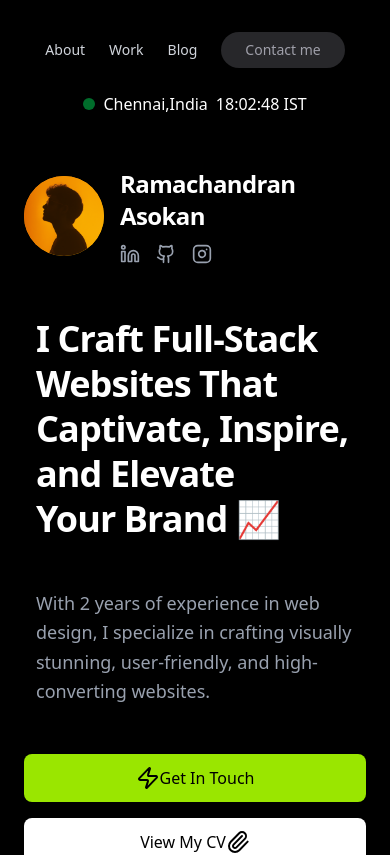
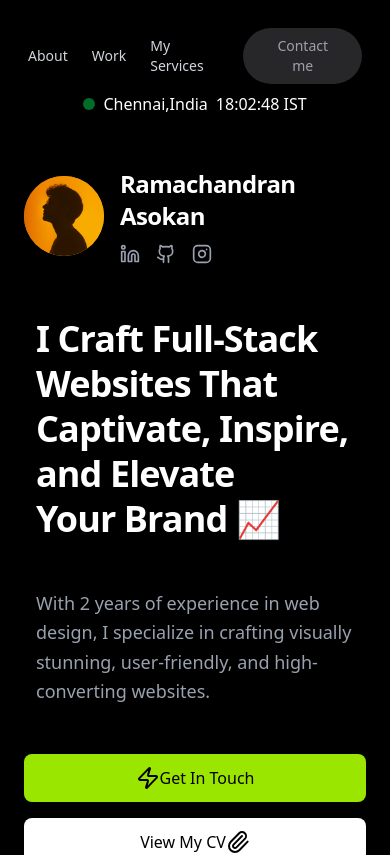
Before and after one commit to Ram24102002/PortfolioReact, a React (Vite) app: page / in a window 390 px wide. Shown: the top 855 px of the page. Built offline with nearby package versions, Linux system fonts and the light colour scheme.

Commit message:
anchor tags

```diff
--- a/src/components/common/Footer.jsx
+++ b/src/components/common/Footer.jsx
@@ -8,7 +8,7 @@ import { Mail, Phone, ExternalLink, Github, Linkedin, MessageCircle, Instagram }
 
 function FadeInFooter(){
   return (
-    <div className="py-30 md:py-40 bg-black text-white relative overflow-hidden">
+    <div className="py-30 md:py-40 bg-black text-white relative overflow-hidden" id="Footer">
       {/* Main content */}
       <div className="relative z-10 max-w-6xl mx-auto px-6">
         {/* Profile section */}
--- a/src/components/common/NavBar.jsx
+++ b/src/components/common/NavBar.jsx
@@ -1,12 +1,13 @@
 import React, { useEffect, useState } from "react";
+import { Link } from "react-router-dom";
 
 export default function Navbar() {
   const [activeItem, setActiveItem] = useState("");
 
   const navItems = [
-    { name: "About", href: "#about" },
-    { name: "Work", href: "#work" },
-    { name: "Blog", href: "#blog" },
+    { name: "About", href: "/" },
+    { name: "Work", href: "#Projects" },
+    { name: "My Services", href: "#MyServices" },
   ];
 
   const [time, setTime] = useState("");
@@ -60,9 +61,11 @@ export default function Navbar() {
             </div>
 
             {/* Contact Button */}
-            <button className="bg-zinc-800 hover:bg-lime-400 text-zinc-400 hover:text-black px-6 py-2 rounded-full text-sm font-medium transition-colors duration-200 text-align-center">
+            <a href="#Footer">
+              <button className="bg-zinc-800 hover:bg-lime-400 text-zinc-400 hover:text-black px-6 py-2 rounded-full text-sm font-medium transition-colors duration-200 text-align-center">
               Contact me
             </button>
+            </a>
           </div>
         </div>
       </div>
--- a/src/pages/home.jsx
+++ b/src/pages/home.jsx
@@ -22,7 +22,7 @@ function home() {
 
       {/* Projects */}
       <ScrollFadeIn>
-      <div>
+      <div id="Projects">
         <Projects />
       </div>
       </ScrollFadeIn>
@@ -51,7 +51,11 @@ function home() {
       </ScrollFadeIn>
 
       {/* Services Section */}
-      <ServicesSection />
+      <ScrollFadeIn>
+      <div id="MyServices">
+        <ServicesSection />
+      </div>
+      </ScrollFadeIn>
 
       {/* People I Worked With */}
       <ScrollFadeIn>
```
Also changed, not shown: 3 other files (tests, documents, lock files or other folders).
